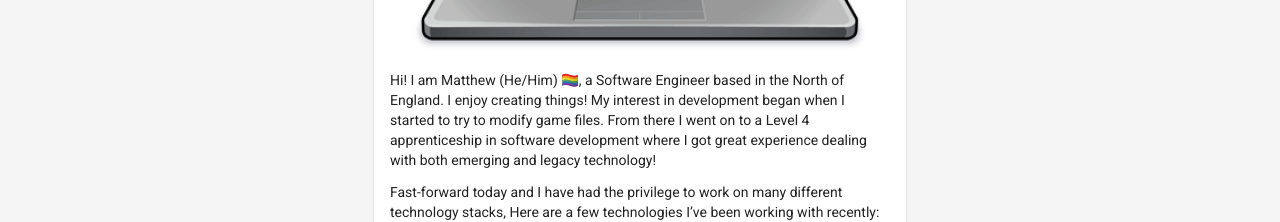
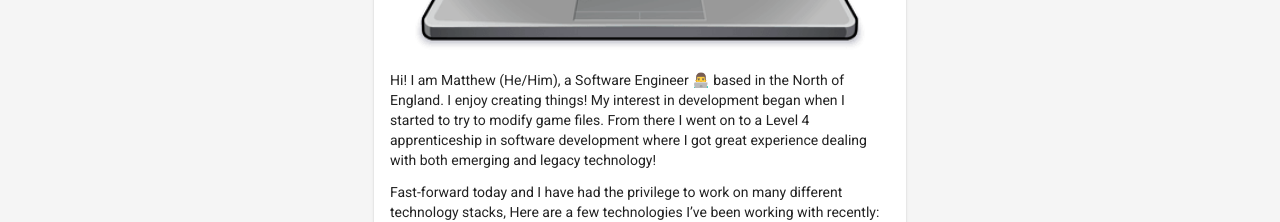
Before and after one commit to matthewmt1998/portfolio-website, an Angular app: page / in a window 1280 px wide. Shown: the part 498-720 px from the top of the page. Built offline with nearby package versions, Linux system fonts and the light colour scheme.

Commit message:
add 👨‍💻 to about me

```diff
--- a/src/app/components/about-me/about-me.component.ts
+++ b/src/app/components/about-me/about-me.component.ts
@@ -9,7 +9,7 @@ import { LANGUAGES } from './languages';
 export class AboutMeComponent implements OnInit {
 
   title = 'About me';
-  intro = 'Hi! I am Matthew (He/Him) 🏳️‍🌈, a Software Engineer based in the North of England. I enjoy creating things! My interest in development began when I started to try to modify game files. From there I went on to a Level 4 apprenticeship in software development where I got great experience dealing with both emerging and legacy technology!';
+  intro = 'Hi! I am Matthew (He/Him), a Software Engineer 👨‍💻 based in the North of England. I enjoy creating things! My interest in development began when I started to try to modify game files. From there I went on to a Level 4 apprenticeship in software development where I got great experience dealing with both emerging and legacy technology!';
   languageIntro = 'Fast-forward today and I have had the privilege to work on many different technology stacks, Here are a few technologies I’ve been working with recently:';
   languages = LANGUAGES;
 
```
